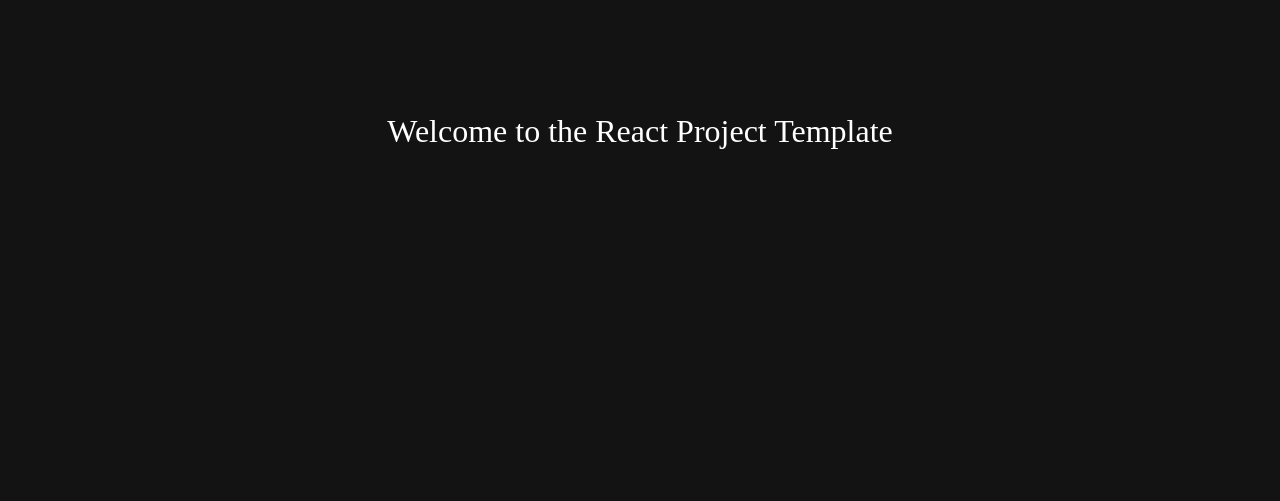
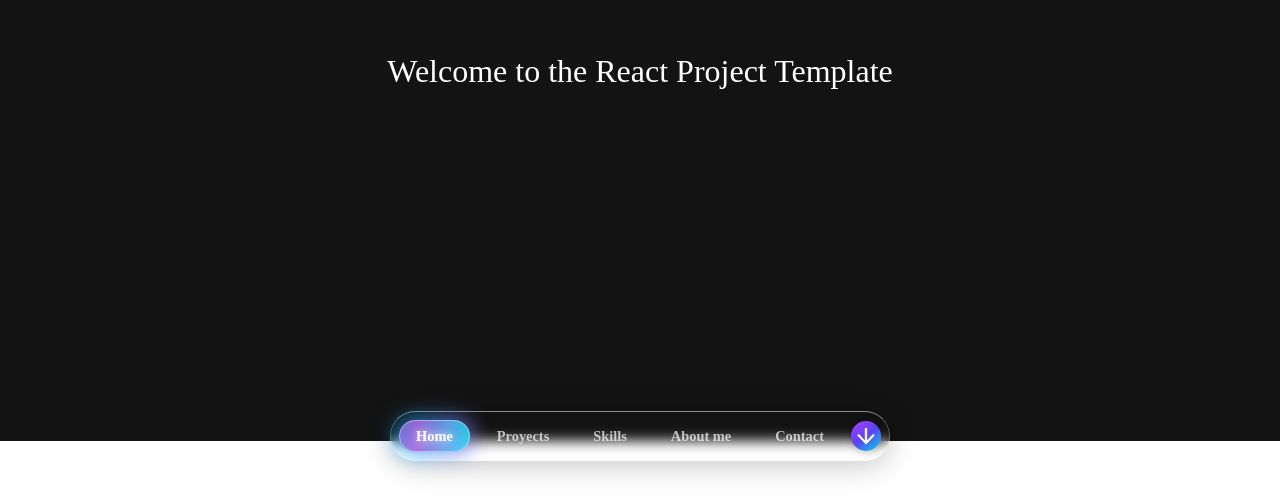
Before and after one commit to JhulianDev/Portfolio, a React (Vite) app: page / in a window 1280 px wide. Shown: the part 299-800 px from the top of the page. Built offline with nearby package versions, Linux system fonts and the light colour scheme.

Commit message:
The header component and its styles are created

```diff
--- a/src/components/general/header/Header.jsx
+++ b/src/components/general/header/Header.jsx
@@ -1,11 +1,33 @@
 import { Outlet } from 'react-router-dom';
-import { HeaderContainer } from "./HeaderStyles";
+import { useState } from 'react';
+import { ArrowIcon, DownloadButton, DownloadText, HeaderContainer, Item, ItemLink, List, Navbar } from "./HeaderStyles";
+import Arrow from "../../../assets/svg/arrow.svg"
 
 const Header = () => {
+  const [itemActive, setItemActive] = useState("Home")
+  const items = ['Home', 'Proyects', 'Skills', 'About me', 'Contact'];
+
   return (
     <>
       <HeaderContainer>
+        <Navbar>
+          <List>
+            {items.map((item) => (
+              <Item key={item}>
+                <ItemLink $active={item === itemActive} onClick={() => setItemActive(item)}>
+                  {item}
+                </ItemLink>
+              </Item>
+            ))}
+          </List>
+        </Navbar>
+
+        <DownloadButton>
+          <DownloadText>Curriculum</DownloadText>
+          <ArrowIcon src={Arrow} />
+        </DownloadButton>
       </HeaderContainer>
+
       <Outlet />
     </>
   );
--- a/src/components/general/header/HeaderStyles.jsx
+++ b/src/components/general/header/HeaderStyles.jsx
@@ -1,11 +1,155 @@
-import styled from "styled-components"
+import { Link } from 'react-router-dom';
+import styled, { keyframes } from "styled-components"
+
+const animateButton = keyframes`
+  0% {
+    background-position: 0%;
+  }
+  100% {
+    background-position: 400%;
+  }
+`;
 
 export const HeaderContainer = styled.header`
-  background-color: #1f1f1f;
-  width: 100%;
-  height: 60px;
+  background-color: #3f3f3f;
+  width: fit-content;
+  position: fixed;
+  inset: auto 0 40px 0;
+  margin: auto;
+
+  background: rgba(255, 255, 255, 0);
+  box-shadow: 0 4px 30px rgba(0, 0, 0, 0.233);
+  backdrop-filter: blur(6.5px);
+  -webkit-backdrop-filter: blur(6.5px);
+  padding: 9px 8px;
+  border-radius: 100px;
+  border-top: 1px solid #ffffff83;
+  border-left: 1px solid #ffffff47;
+  border-right: 1px solid #ffffff47;
+  border-bottom: 1px solid #ffffff26;
 
   display: flex;
   justify-content: center;
   align-items: center;
 `
+
+export const Navbar = styled.nav`
+
+`
+
+export const List = styled.ul`
+  list-style-type: none;
+  display: flex;
+  align-items: center;
+  justify-content: center;
+  gap: 10px;
+`
+
+export const Item = styled.li`
+
+`
+
+export const ItemLink = styled(Link)`
+  color: ${(props) => (props.$active ? "white" : "#ffffffb3")};
+  text-shadow: ${(props) => (props.$active ? "0 0 10px white" : "none")};
+  font-family: Nunito;
+  font-size: .9rem;
+  font-weight: bold;
+  text-align: center;
+  text-rendering: optimizeLegibility;
+
+  position: relative;
+  border: ${(props) => (props.$active ? "1px solid rgba(255, 255, 255, 0.4)" : "1px solid transparent")};
+  border-radius: 100px;
+  padding: 7px 16px;
+  background: ${(props) => (props.$active ? "linear-gradient(90deg,#03a8f4dc,#ad66e0d8,#00ffffda,#03a8f4dc)" : "transparent")};
+  background-size: 300%;
+  animation: ${animateButton} 12s alternate-reverse infinite;
+  transition-duration: .1s;
+
+  &:hover{
+    color: white;
+    text-shadow: 0 0 10px white;
+  }
+
+  ${(props) => props.$active && `
+    &::before {
+      content: '';
+      position: absolute;
+      top: -5px;
+      left: -5px;
+      right: -5px;
+      bottom: -5px;
+      z-index: -1;
+      background: linear-gradient(90deg,#03a9f4,#ae66e0,#00FFFF,#03a9f4);
+      background-size: 400%;
+      border-radius: 35px;
+      transition-duration: 1s;
+      filter: blur(10px);
+      opacity: .7;
+    }
+  `}
+`;
+
+
+export const ArrowIcon = styled.img`
+  height: 60%;
+  margin-left: 6px;
+  display: flex;
+  align-items: center;
+  justify-content: center;
+  transition-duration: .3s;
+`
+
+export const DownloadText = styled.span`
+  width: 0%;
+  opacity: 0;
+  color: white;
+  font-family: Nunito;
+  font-size: 1em;
+  font-weight: 500;
+  transition-duration: .6s;
+`
+
+export const DownloadButton = styled.button`
+  width: 30px;
+  height: 30px;
+  margin-left: 10px;
+
+  display: flex;
+  align-items: center;
+  justify-content: flex-start;
+
+  cursor: pointer;
+  position: relative;
+  overflow: hidden;
+  border: none;
+  border-radius: calc(45px/2);
+  box-shadow: 2px 2px 10px rgba(0, 0, 0, 0.199);
+  background: linear-gradient(144deg, #af40ff, #5b42f3 50%, #00ddeb);
+  transition-duration: .5s;
+
+  &:hover {
+    width: 130px;
+    transition-duration: .4s;
+    gap: 2px;
+
+    ${ArrowIcon} {
+      padding-right: 15px;
+      transition-duration: .1s;
+    }
+
+    ${DownloadText} {
+      opacity: 1;
+      width: 100%;
+      padding-left: 15px;
+      text-shadow: 0 0 20px white;
+      transition-duration: .1s;
+    }
+  }
+
+  &:active{
+    transform: scale(.95);
+    transition-duration: .1s;
+  }
+`;
```
